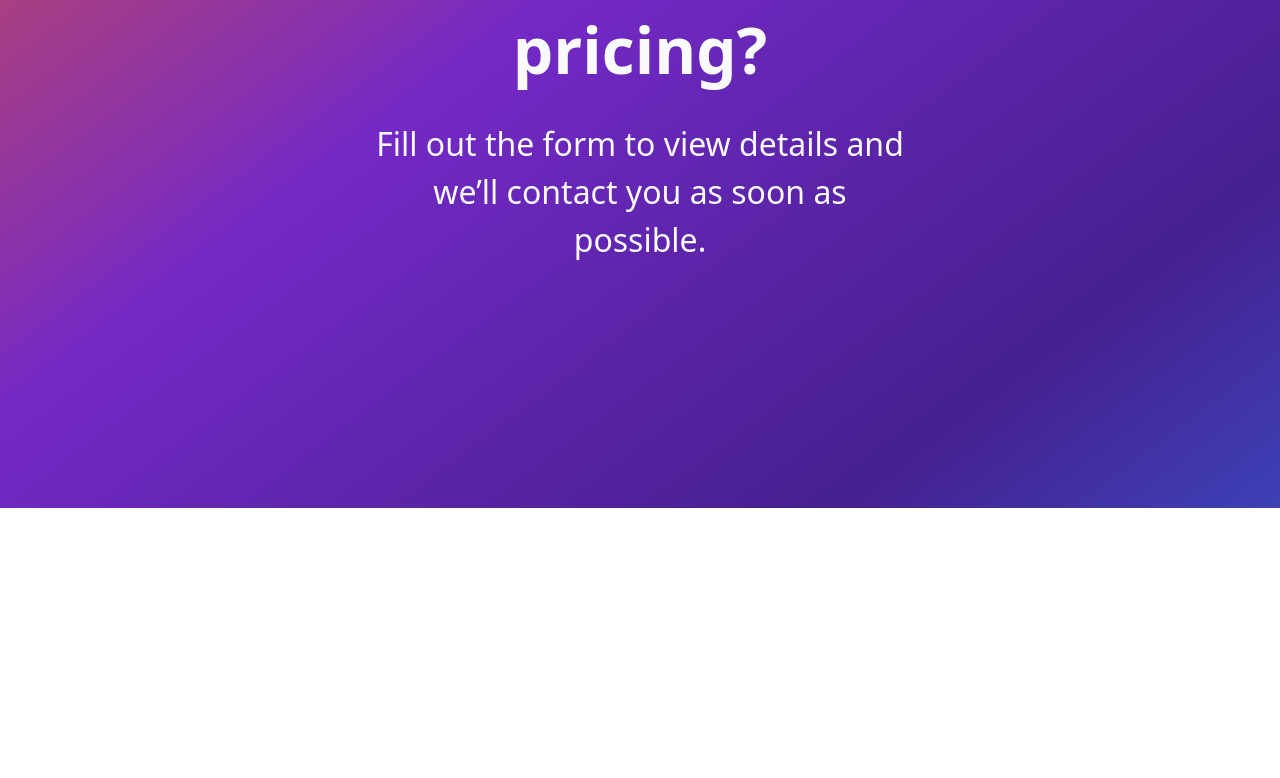
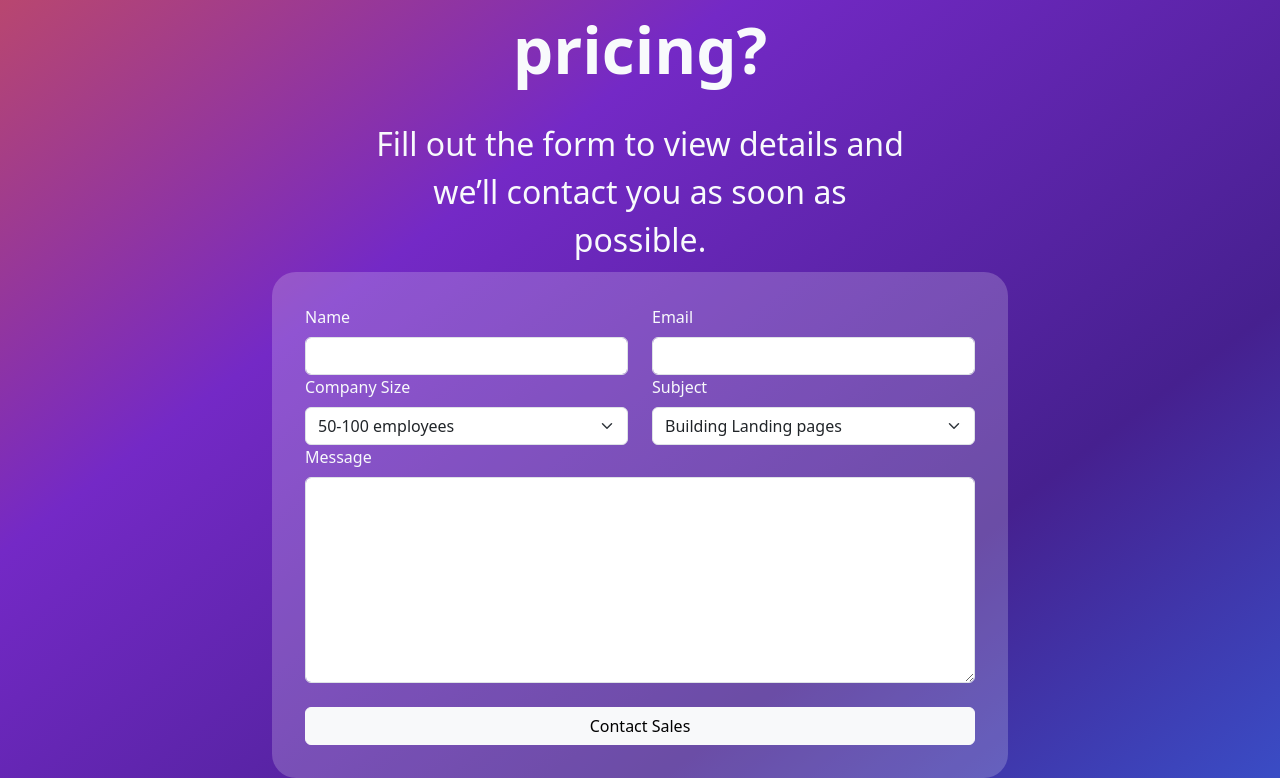
Before and after one commit to mcastig/contact-page, an Angular app: page / in a window 1280 px wide. Shown: the part 292-1070 px from the top of the page. Before the commit the page ends 800 px from the top, so only its background shows below. Built offline with nearby package versions, Linux system fonts and the light colour scheme.

Commit message:
Add complete form markup

```diff
--- a/src/app/contact-form/contact-form.component.html
+++ b/src/app/contact-form/contact-form.component.html
@@ -1 +1,43 @@
-<p>contact-form works!</p>
+<div class="container form-contact-container">
+  <div class="row justify-content-md-center">
+    <div class="col-lg-8">
+      <form class="form-wrapper">
+        <div class="row">
+          <div class="col-lg-6">
+            <label for="inputName" class="form-label">Name</label>
+            <input type="text" class="form-control" id="inputName">
+          </div>
+          <div class="col-lg-6">
+            <label for="inputEmail" class="form-label">Email</label>
+            <input type="email" class="form-control" id="inputEmail">
+          </div>
+        </div>
+        <div class="row">
+          <div class="col-lg-6">
+            <label for="inputCompanySize" class="form-label">Company Size</label>
+            <select id="inputCompanySize" class="form-select">
+              <option selected>50-100 employees</option>
+            </select>
+          </div>
+          <div class="col-lg-6">
+            <label for="inputSubject" class="form-label">Subject</label>
+            <select id="inputSubject" class="form-select">
+              <option selected>Building Landing pages</option>
+            </select>
+          </div>
+        </div>
+        <div class="row">
+          <div class="col-lg-12">
+            <label for="exampleFormControlTextarea1" class="form-label">Message</label>
+            <textarea class="form-control" id="exampleFormControlTextarea1" rows="8"></textarea>
+          </div>
+        </div>
+        <div class="row mt-4">
+          <div class="col-lg-12 d-grid">
+            <button class="btn btn-light" type="button">Contact Sales</button>
+          </div>
+        </div>
+      </form>
+    </div>
+  </div>
+</div>
--- a/src/app/contact-form/contact-form.component.scss
+++ b/src/app/contact-form/contact-form.component.scss
@@ -0,0 +1,9 @@
+.form-contact-container {
+
+  .form-wrapper {
+    background-color: rgba(255, 255, 255, 0.2);
+    border: 1px solid rgba(255, 255, 255, 0.0);
+    border-radius: 24px;
+    padding: 32px;
+  }
+}
--- a/src/app/contact-page/contact-page.component.html
+++ b/src/app/contact-page/contact-page.component.html
@@ -1,8 +1,11 @@
-<div class="container contact-page-container text-center">
-  <div class="row">
-    <div class="col-lg-6 offset-lg-3">
-      <h1 class="title-contact">{{titleContact}}</h1>
-      <h2 class="subtitle-contact lh-base">{{subtitleContact}}</h2>
+<div class="contact-page-container">
+  <div class="container text-center">
+    <div class="row justify-content-md-center">
+      <div class="col-lg-6">
+        <h1 class="title-contact">{{titleContact}}</h1>
+        <h2 class="subtitle-contact lh-base">{{subtitleContact}}</h2>
+      </div>
     </div>
   </div>
+  <app-contact-form></app-contact-form>
 </div>
--- a/src/app/contact-page/contact-page.component.ts
+++ b/src/app/contact-page/contact-page.component.ts
@@ -1,9 +1,10 @@
 import { Component } from '@angular/core';
+import { ContactFormComponent } from "../contact-form/contact-form.component";
 
 @Component({
   selector: 'app-contact-page',
   standalone: true,
-  imports: [],
+  imports: [ContactFormComponent],
   templateUrl: './contact-page.component.html',
   styleUrl: './contact-page.component.scss'
 })
```
